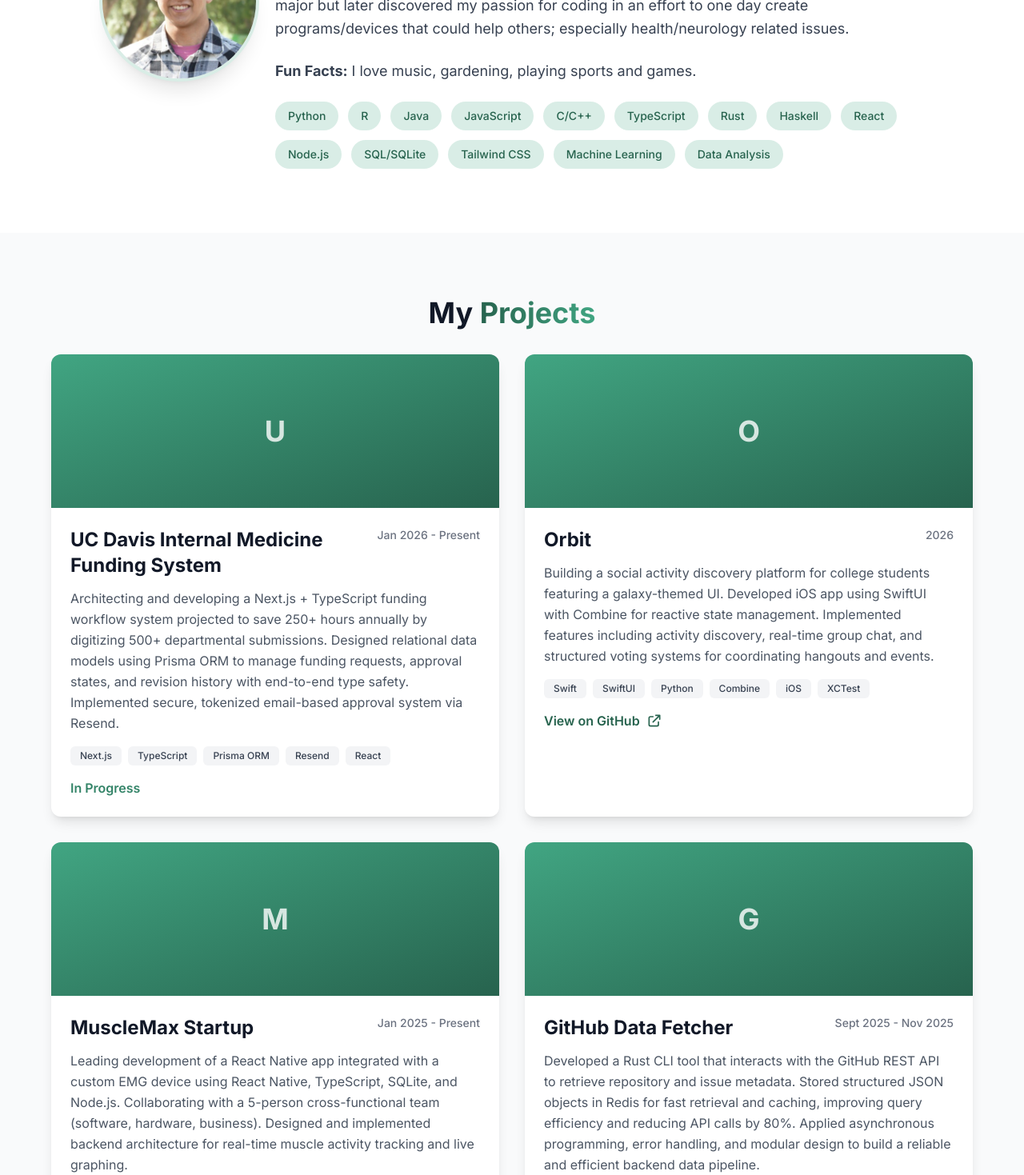
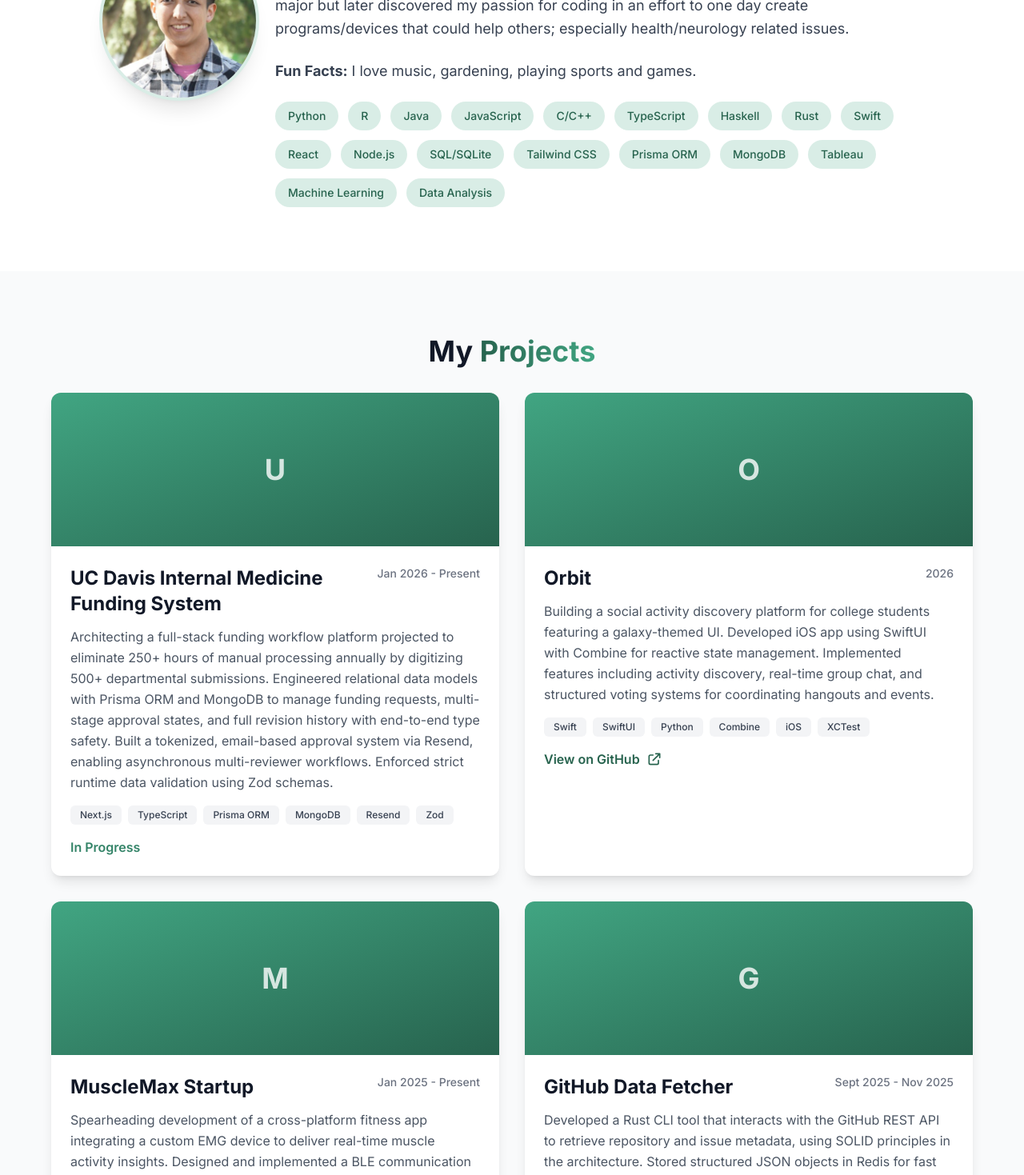
Before and after one commit to Lumiho/personal_web, a Next.js app: page / in a window 1280 px wide. Shown: the part 1160-2629 px from the top of the page at 80% size. Built offline with nearby package versions, Linux system fonts and the light colour scheme.

Commit message:
Update website with latest resume info and fix formatting

```diff
--- a/components/About.tsx
+++ b/components/About.tsx
@@ -27,11 +27,8 @@ export default function About() {
               the intersection of software, hardware, and intelligent systems. I love building
               projects that solve real-world problems and discovering what's possible
               with technology.
-              <br></br>
+              <br />
               <b>Personal Background</b>: I've struggled with severe anxiety, which led me to start as a Neurology major but later discovered my passion for coding in an effort to one day create programs/devices that could help others; especially health/neurology related issues.
-            </p>
-            <p className="text-lg text-gray-700 mb-6 leading-relaxed">
-
             </p>
             <p className="text-lg text-gray-700 mb-6 leading-relaxed">
               <b>Fun Facts:</b> I love music, gardening, playing sports and games.
@@ -56,10 +53,13 @@ export default function About() {
                 TypeScript
               </span>
               <span className="px-4 py-2 bg-sacramento-100 text-sacramento-700 rounded-full text-sm font-medium">
+                Haskell
+              </span>
+              <span className="px-4 py-2 bg-sacramento-100 text-sacramento-700 rounded-full text-sm font-medium">
                 Rust
               </span>
               <span className="px-4 py-2 bg-sacramento-100 text-sacramento-700 rounded-full text-sm font-medium">
-                Haskell
+                Swift
               </span>
               <span className="px-4 py-2 bg-sacramento-100 text-sacramento-700 rounded-full text-sm font-medium">
                 React
@@ -74,6 +74,15 @@ export default function About() {
                 Tailwind CSS
               </span>
               <span className="px-4 py-2 bg-sacramento-100 text-sacramento-700 rounded-full text-sm font-medium">
+                Prisma ORM
+              </span>
+              <span className="px-4 py-2 bg-sacramento-100 text-sacramento-700 rounded-full text-sm font-medium">
+                MongoDB
+              </span>
+              <span className="px-4 py-2 bg-sacramento-100 text-sacramento-700 rounded-full text-sm font-medium">
+                Tableau
+              </span>
+              <span className="px-4 py-2 bg-sacramento-100 text-sacramento-700 rounded-full text-sm font-medium">
                 Machine Learning
               </span>
               <span className="px-4 py-2 bg-sacramento-100 text-sacramento-700 rounded-full text-sm font-medium">
--- a/data/projects.json
+++ b/data/projects.json
@@ -2,8 +2,8 @@
   {
     "id": 1,
     "title": "UC Davis Internal Medicine Funding System",
-    "description": "Architecting and developing a Next.js + TypeScript funding workflow system projected to save 250+ hours annually by digitizing 500+ departmental submissions. Designed relational data models using Prisma ORM to manage funding requests, approval states, and revision history with end-to-end type safety. Implemented secure, tokenized email-based approval system via Resend.",
-    "tech": ["Next.js", "TypeScript", "Prisma ORM", "Resend", "React"],
+    "description": "Architecting a full-stack funding workflow platform projected to eliminate 250+ hours of manual processing annually by digitizing 500+ departmental submissions. Engineered relational data models with Prisma ORM and MongoDB to manage funding requests, multi-stage approval states, and full revision history with end-to-end type safety. Built a tokenized, email-based approval system via Resend, enabling asynchronous multi-reviewer workflows. Enforced strict runtime data validation using Zod schemas.",
+    "tech": ["Next.js", "TypeScript", "Prisma ORM", "MongoDB", "Resend", "Zod"],
     "status": "In Progress",
     "image": "/images/uc-davis-internal-medicine.jpg",
     "featured": true,
@@ -22,8 +22,8 @@
   {
     "id": 3,
     "title": "MuscleMax Startup",
-    "description": "Leading development of a React Native app integrated with a custom EMG device using React Native, TypeScript, SQLite, and Node.js. Collaborating with a 5-person cross-functional team (software, hardware, business). Designed and implemented backend architecture for real-time muscle activity tracking and live graphing.",
-    "tech": ["React Native", "TypeScript", "SQLite", "Node.js", "EMG Hardware"],
+    "description": "Spearheading development of a cross-platform fitness app integrating a custom EMG device to deliver real-time muscle activity insights. Designed and implemented a BLE communication layer using react-native-ble-plx, enabling low-latency data streaming from proprietary hardware. Architected a real-time data pipeline with SQLite and Node.js to support live EMG signal graphing and persistent session history. Directing a 5-person cross-functional team across software, hardware, and business.",
+    "tech": ["React Native", "TypeScript", "SQLite", "Node.js", "BLE", "EMG Hardware"],
     "github": "https://github.com/Lumiho",
     "image": "/images/musclemax.jpg",
     "featured": true,
@@ -32,8 +32,8 @@
   {
     "id": 4,
     "title": "GitHub Data Fetcher",
-    "description": "Developed a Rust CLI tool that interacts with the GitHub REST API to retrieve repository and issue metadata. Stored structured JSON objects in Redis for fast retrieval and caching, improving query efficiency and reducing API calls by 80%. Applied asynchronous programming, error handling, and modular design to build a reliable and efficient backend data pipeline.",
-    "tech": ["Rust", "Redis", "REST API", "Asynchronous Programming"],
+    "description": "Developed a Rust CLI tool that interacts with the GitHub REST API to retrieve repository and issue metadata, using SOLID principles in the architecture. Stored structured JSON objects in Redis for fast retrieval and caching, improving query efficiency and reducing API calls by 80%. Applied asynchronous programming, error handling, and modular design to build a reliable and efficient backend data pipeline.",
+    "tech": ["Rust", "Redis", "REST API", "SOLID Principles"],
     "github": "https://github.com/Lumiho",
     "image": "/images/github-fetcher.jpg",
     "featured": true,
```
Also changed, not shown: 1 other file (tests, documents, lock files or other folders).
